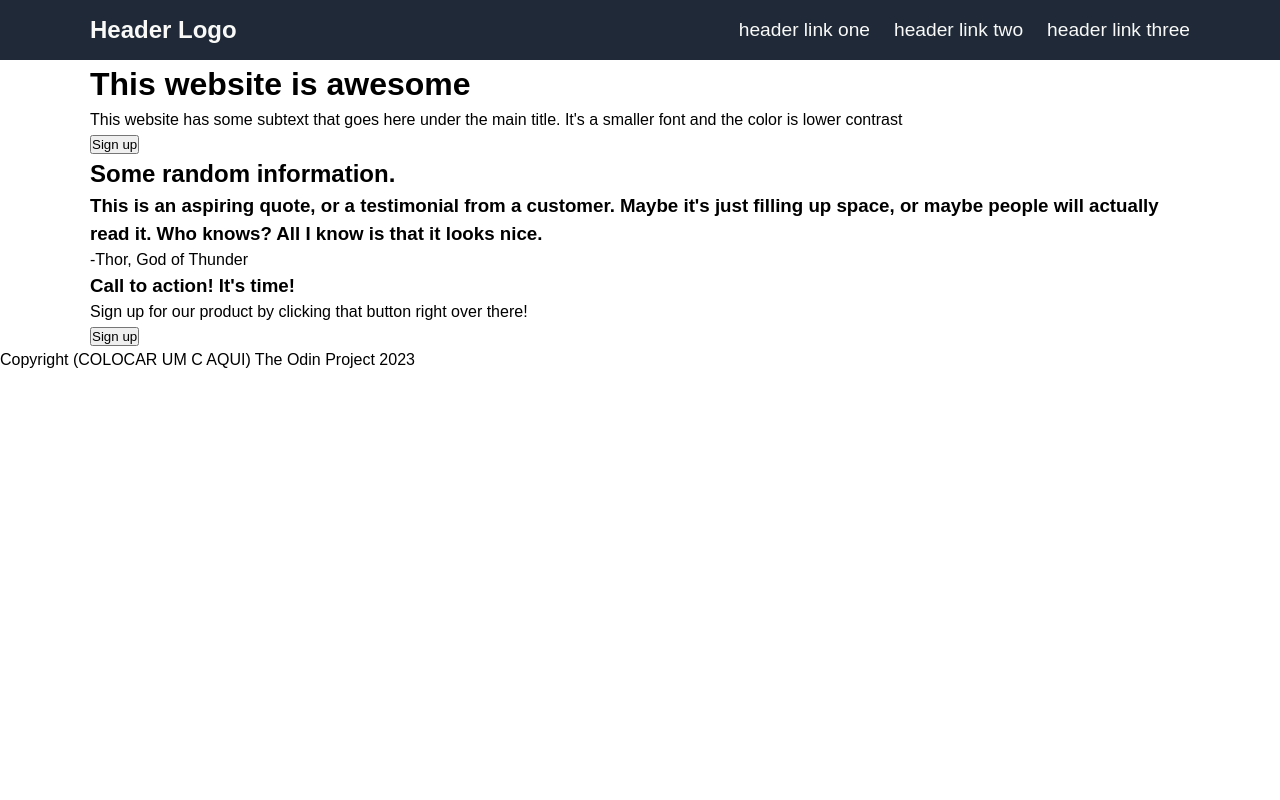
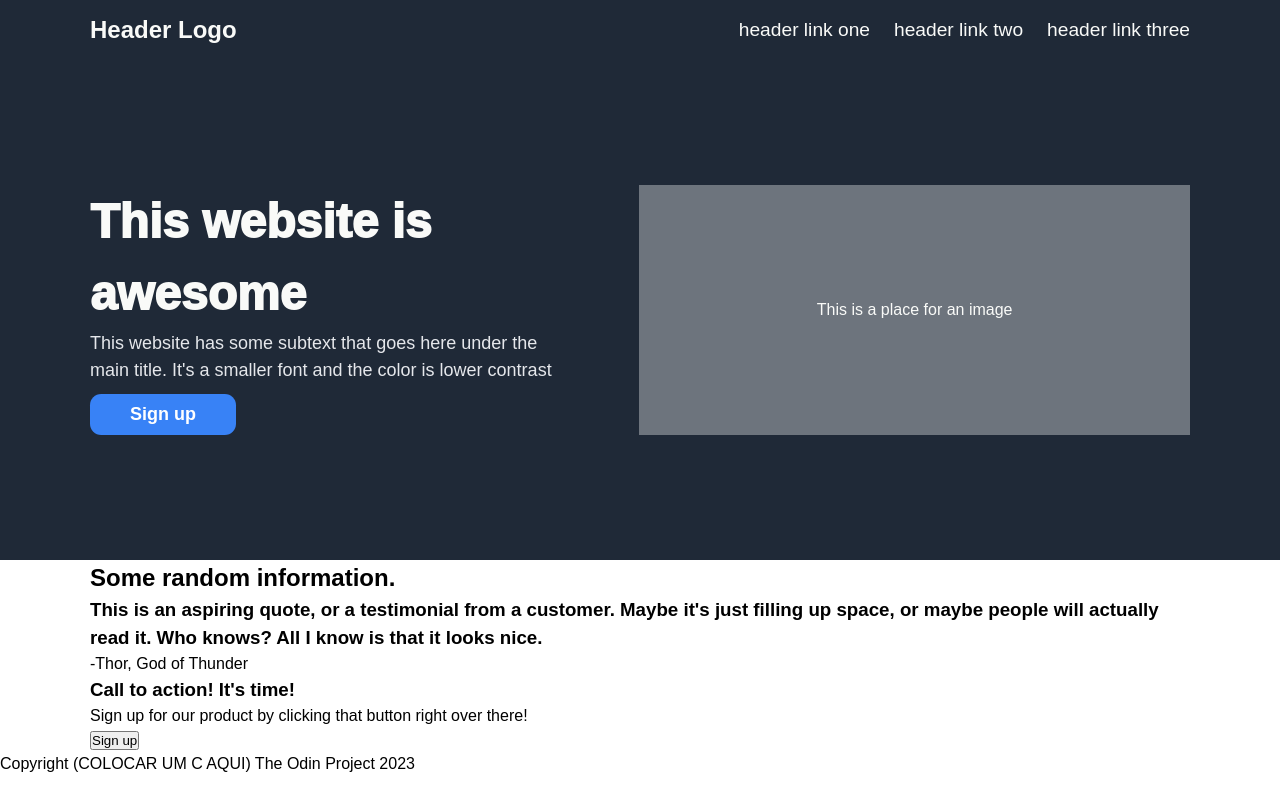
Before and after one commit to thielison/landing-page, a plain HTML site: page index.html in a window 1280 px wide. Drawn offline with Linux system fonts and the light colour scheme.

Commit message:
Add header to content
I added the hero text and the paragraph below it,
as well as the sign up button and a place to insert
an image

```diff
--- a/index.html
+++ b/index.html
@@ -21,14 +21,14 @@
 
     <div class="header">
       <div class="container">
-        <div>
+        <div class="hero-main-text">
           <h1>This website is awesome</h1>
           <p>This website has some subtext that goes here under the main title. It's a smaller font and the color is
             lower
             contrast</p>
           <button>Sign up</button>
         </div>
-        <div class="image-placeholder"></div>
+        <div class="image-placeholder">This is a place for an image</div>
       </div>
     </div>
 
--- a/style.css
+++ b/style.css
@@ -39,12 +39,56 @@ body {
   font-size: 1.2em;
 }
 
-ul {
+.navbar ul {
   list-style: none;
 }
 
-.navbar a {
+.navbar ul li a {
   text-decoration: none;
   color: #F9FAF8;
   margin-left: 24px;
 }
+
+.header {
+  background-color: #1F2937;
+  color: #F9FAF8;
+}
+
+.header .container {
+  display: flex;
+  min-height: 500px;
+  justify-content: space-between;
+  align-items: center;
+  gap: 70px;
+}
+
+h1 {
+  color: #F9FAF8;
+  font-size: 48px;
+  font-weight: 1000;
+}
+
+.hero-main-text p {
+  color: #E5E7EB;
+  font-size: 18px;
+}
+
+.container .image-placeholder {
+  display: flex;
+  justify-content: center;
+  align-items: center;
+  background-color: #6D747D;
+  width: 1050px;
+  height: 250px;
+}
+
+.header .container button {
+  background-color: #3882f6;
+  color: #fff;
+  font-size: 18px;
+  font-weight: bold;
+  border-radius: 0.7rem;
+  border-style: none;
+  padding: 10px 40px;
+  margin-top: 10px;
+}
```
